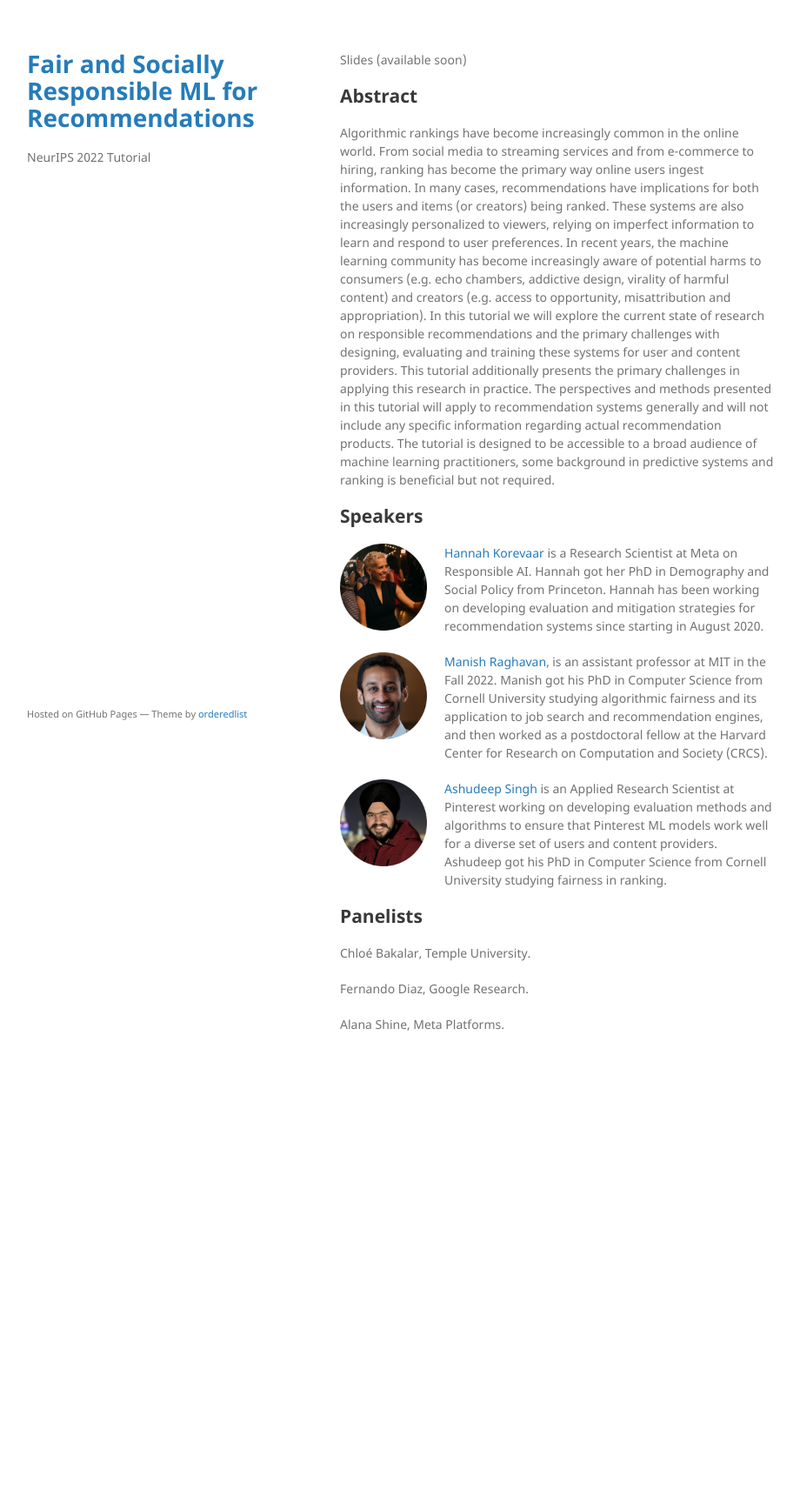
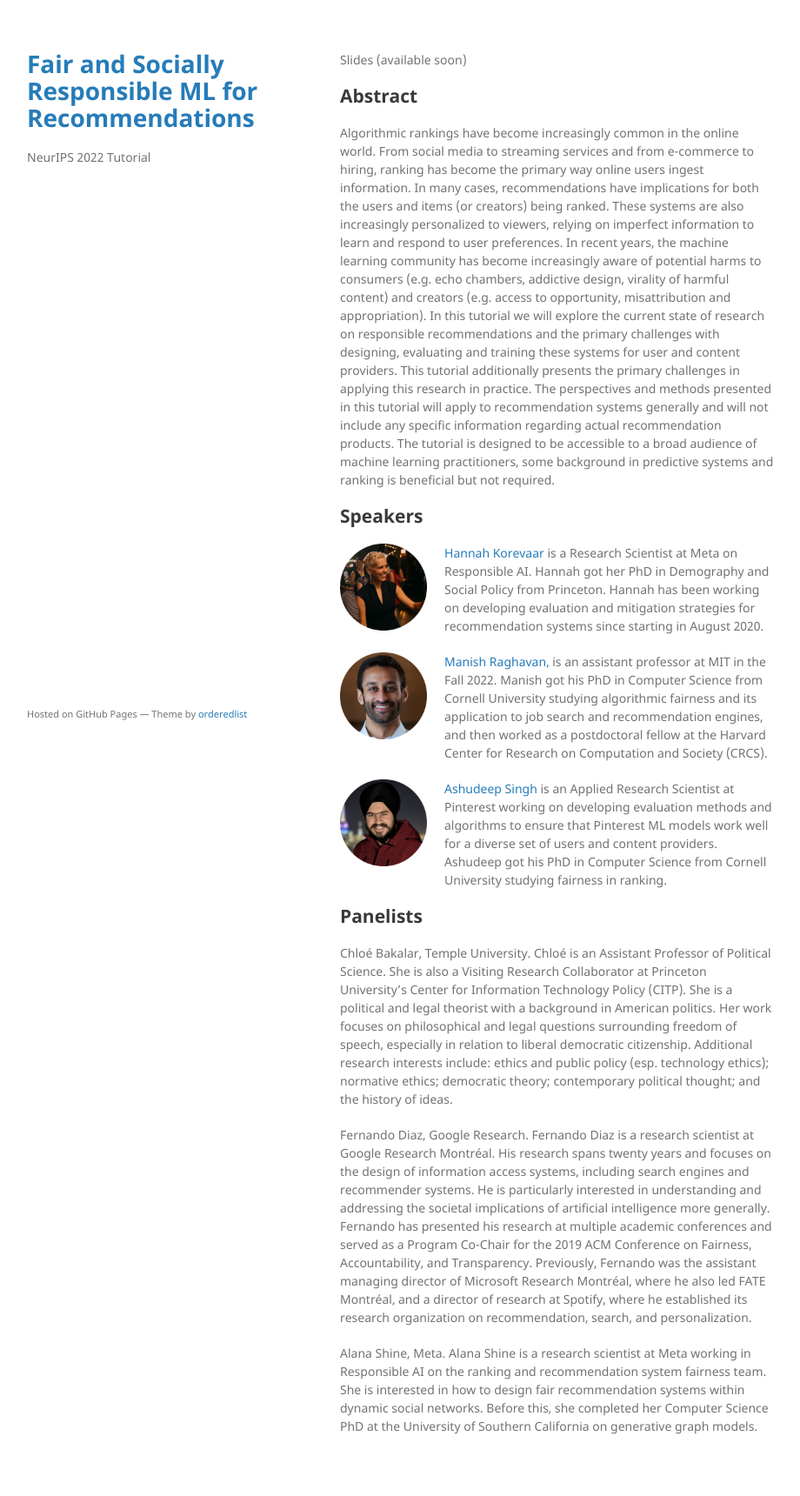
Before and after one commit to fair-recs-tutorial/neurips-2022-tutorial, a Jekyll site: the page built from index.md, in a window 1280 px wide. Shown: the whole page at 87% size, without its empty margins (179-1099 px from the left). Built offline with Jekyll 4.4.1, drawn with Linux system fonts in a browser that asks for light colours; before the commit the page ends 1258 px from its top, so only the background shows below that.

Commit message:
Added panel intros

```diff
--- a/index.md
+++ b/index.md
@@ -24,8 +24,8 @@ Algorithmic rankings have become increasingly common in the online world. From s
 
 ## Panelists
 
-Chloé Bakalar, Temple University.
+Chloé Bakalar, Temple University. Chloé is an Assistant Professor of Political Science. She is also a Visiting Research Collaborator at Princeton University's Center for Information Technology Policy (CITP). She is a political and legal theorist with a background in American politics. Her work focuses on philosophical and legal questions surrounding freedom of speech, especially in relation to liberal democratic citizenship. Additional research interests include: ethics and public policy (esp. technology ethics); normative ethics; democratic theory; contemporary political thought; and the history of ideas.
 
-Fernando Diaz, Google Research.
+Fernando Diaz, Google Research. Fernando Diaz is a research scientist at Google Research Montréal. His research spans twenty years and focuses on the design of information access systems, including search engines and recommender systems. He is particularly interested in understanding and addressing the societal implications of artificial intelligence more generally. Fernando has presented his research at multiple academic conferences and served as a Program Co-Chair for the 2019 ACM Conference on Fairness, Accountability, and Transparency. Previously, Fernando was the assistant managing director of Microsoft Research Montréal, where he also led FATE Montréal, and a director of research at Spotify, where he established its research organization on recommendation, search, and personalization.
 
-Alana Shine, Meta Platforms.
+Alana Shine, Meta. Alana Shine is a research scientist at Meta working in Responsible AI on the ranking and recommendation system fairness team. She is interested in how to design fair recommendation systems within dynamic social networks. Before this, she completed her Computer Science PhD at the University of Southern California on generative graph models.
```
Also changed, not shown: Gemfile.lock, 2 other files.
